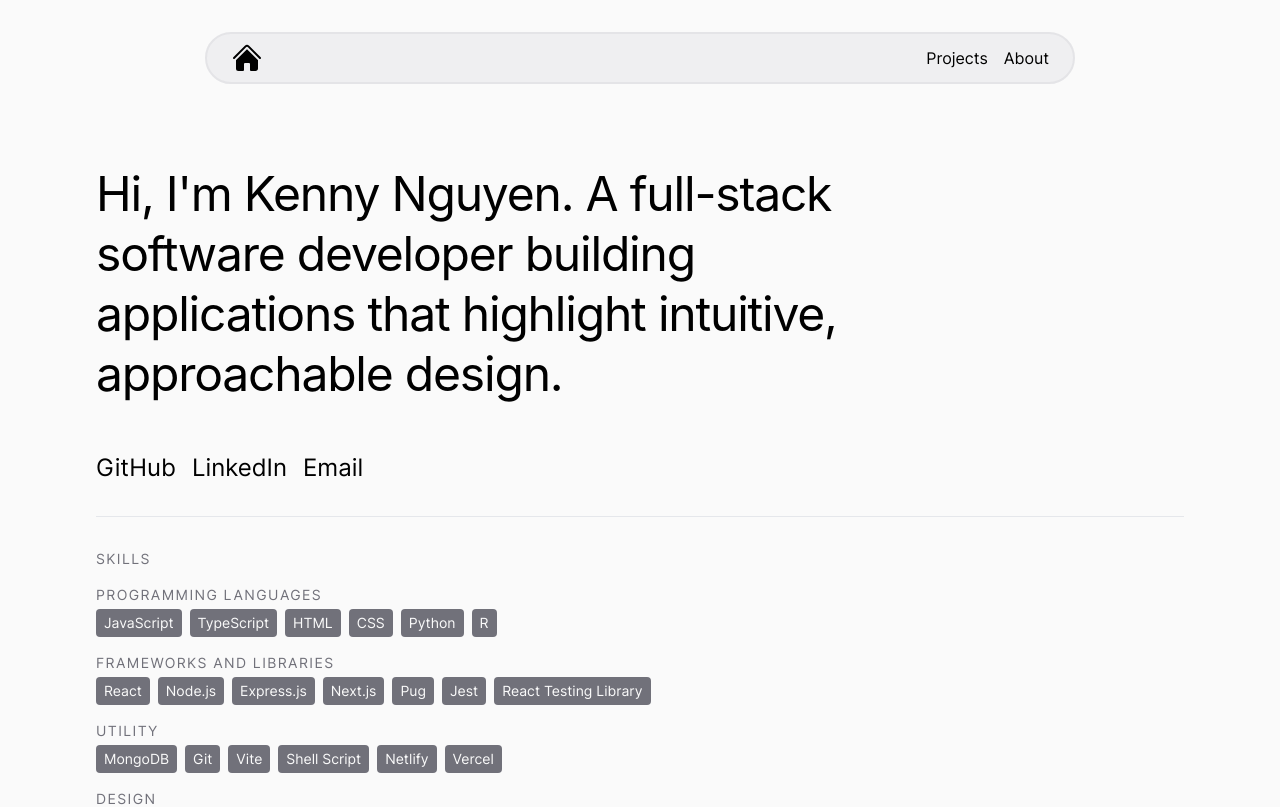
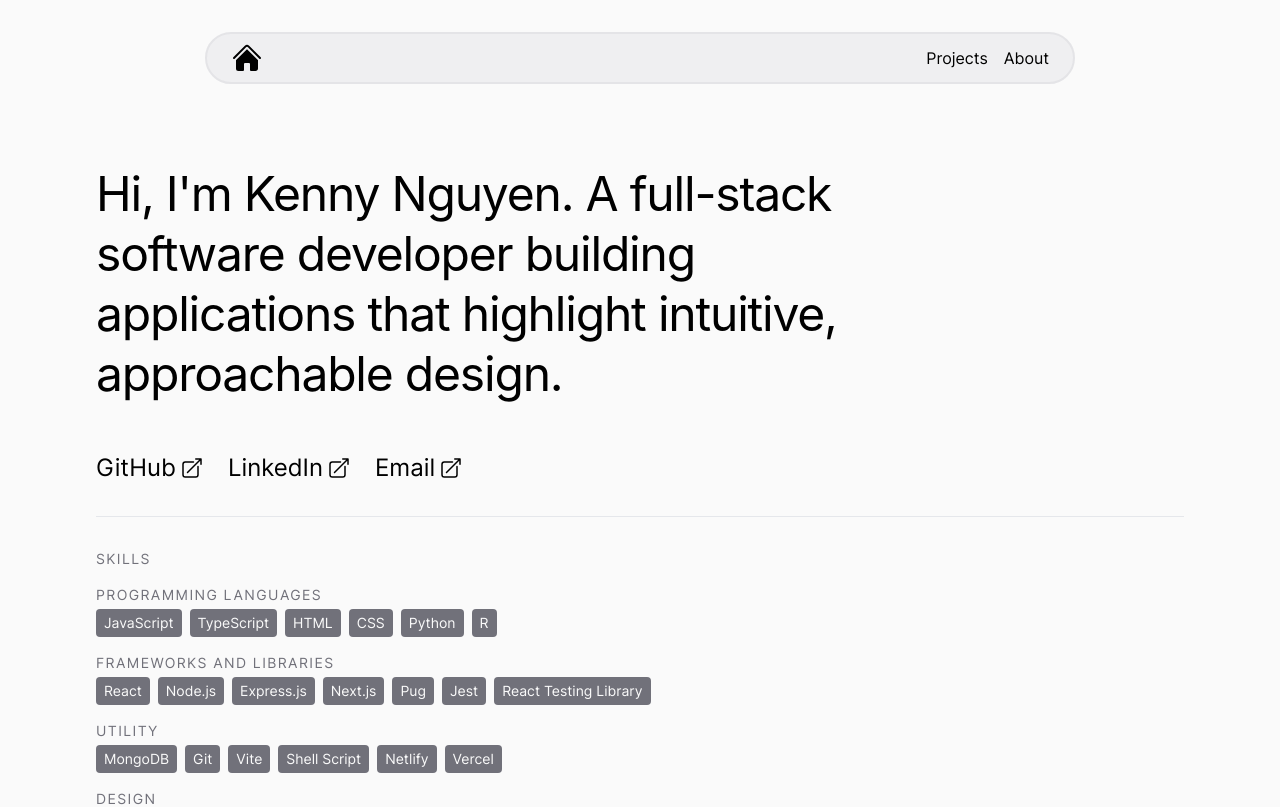
Before and after one commit to ken-ux/portfolio, a React (Vite) app: page / in a window 1280 px wide. Shown: the top 807 px of the page. Built offline with nearby package versions, Linux system fonts and the light colour scheme; a web font is replaced by a local one.

Commit message:
Add icons next to links and input URLs

```diff
--- a/src/components/Hero.tsx
+++ b/src/components/Hero.tsx
@@ -1,3 +1,5 @@
+import { ArrowTopRightOnSquareIcon } from "@heroicons/react/24/solid";
+
 const Hero = () => {
   return (
     <div className="mt-12 md:w-4/5">
@@ -9,10 +11,25 @@ const Hero = () => {
         </span>
       </div>
 
-      <div className="mt-12 flex gap-4 text-2xl">
-        <a href="">GitHub</a>
-        <a href="">LinkedIn</a>
-        <a href="">Email</a>
+      <div className="mt-12 flex flex-wrap gap-6 text-2xl">
+        <a href="https://github.com/ken-ux" className="flex items-center gap-1">
+          GitHub
+          <ArrowTopRightOnSquareIcon className="h-6 w-6" />
+        </a>
+        <a
+          href="https://www.linkedin.com/in/kennyhn/"
+          className="flex items-center gap-1"
+        >
+          LinkedIn
+          <ArrowTopRightOnSquareIcon className="h-6 w-6" />
+        </a>
+        <a
+          href="mailto:kennynguyenx@gmail.com ?subject=Portfolio Inquiry"
+          className="flex items-center gap-1"
+        >
+          Email
+          <ArrowTopRightOnSquareIcon className="h-6 w-6" />
+        </a>
       </div>
     </div>
   );
```
